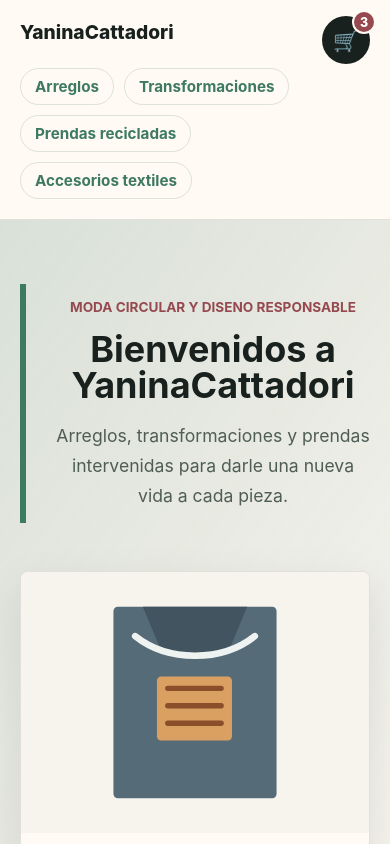
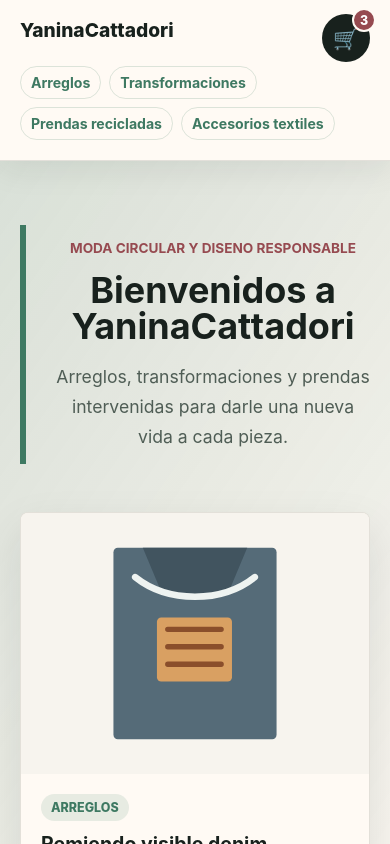
Before and after one commit to iblsolutionstech/Proyecto-React-Atelier-Yanina-Cattadori, a React (Vite) app: page / in a window 390 px wide. Shown: the top 844 px of the page. Built offline with nearby package versions, Linux system fonts and the light colour scheme.

Commit message:
Navegacion responsive

```diff
--- a/src/components/Navbar.jsx
+++ b/src/components/Navbar.jsx
@@ -5,6 +5,7 @@ const categories = ['Arreglos', 'Transformaciones', 'Prendas recicladas', 'Acces
 function Navbar() {
   return (
     <header className="navbar">
+      <div className="navbar-content">
         <a className="brand" href="/" aria-label="YaninaCattadori">
           YaninaCattadori
         </a>
@@ -18,6 +19,7 @@ function Navbar() {
         </nav>
 
         <CartWidget />
+      </div>
     </header>
   )
 }
--- a/src/index.css
+++ b/src/index.css
@@ -20,15 +20,24 @@ body {
 }
 
 .navbar {
+  position: sticky;
+  top: 0;
+  z-index: 10;
+  width: 100%;
+  border-bottom: 1px solid rgba(24, 33, 29, 0.12);
+  background: rgba(255, 250, 244, 0.96);
+  box-shadow: 0 8px 30px rgba(24, 33, 29, 0.08);
+}
+
+.navbar-content {
+  width: min(100%, 1180px);
+  min-height: 76px;
+  margin: 0 auto;
+  padding: 0 28px;
   display: flex;
   align-items: center;
   justify-content: space-between;
-  gap: 24px;
-  min-height: 76px;
-  padding: 0 36px;
-  border-bottom: 1px solid rgba(24, 33, 29, 0.12);
-  background: #fffaf4;
-  box-shadow: 0 8px 30px rgba(24, 33, 29, 0.08);
+  gap: 28px;
 }
 
 .brand {
@@ -40,11 +49,12 @@ body {
 }
 
 .category-nav {
+  flex: 1;
   display: flex;
   align-items: center;
   justify-content: center;
   flex-wrap: wrap;
-  gap: 10px;
+  gap: 10px 12px;
 }
 
 .category-nav a {
@@ -66,6 +76,7 @@ body {
 }
 
 .cart-widget {
+  flex: 0 0 auto;
   position: relative;
   display: inline-flex;
   align-items: center;
@@ -229,19 +240,36 @@ p {
 }
 
 @media (max-width: 760px) {
-  .navbar {
+  .navbar-content {
+    position: relative;
     align-items: flex-start;
     flex-direction: column;
-    padding: 20px;
+    min-height: auto;
+    padding: 18px 20px 20px;
+    gap: 16px;
   }
 
   .category-nav {
     justify-content: flex-start;
+    width: calc(100% - 64px);
+    gap: 8px;
   }
 
   .cart-widget {
     position: absolute;
-    top: 16px;
+    top: 14px;
     right: 20px;
   }
 }
+
+@media (max-width: 420px) {
+  .category-nav {
+    width: 100%;
+    padding-top: 8px;
+  }
+
+  .category-nav a {
+    font-size: 0.88rem;
+    padding: 7px 10px;
+  }
+}
```
Lines whose indentation alone changed are shown as unchanged.
